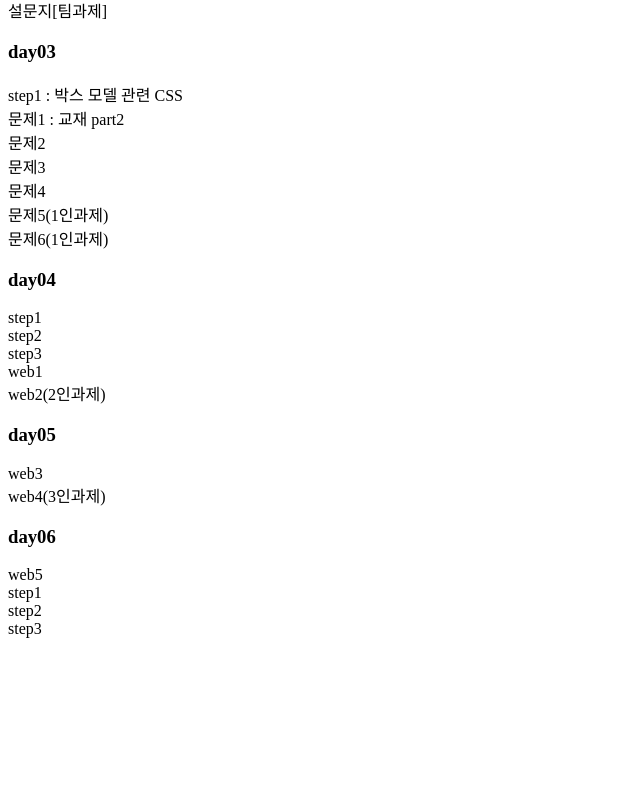
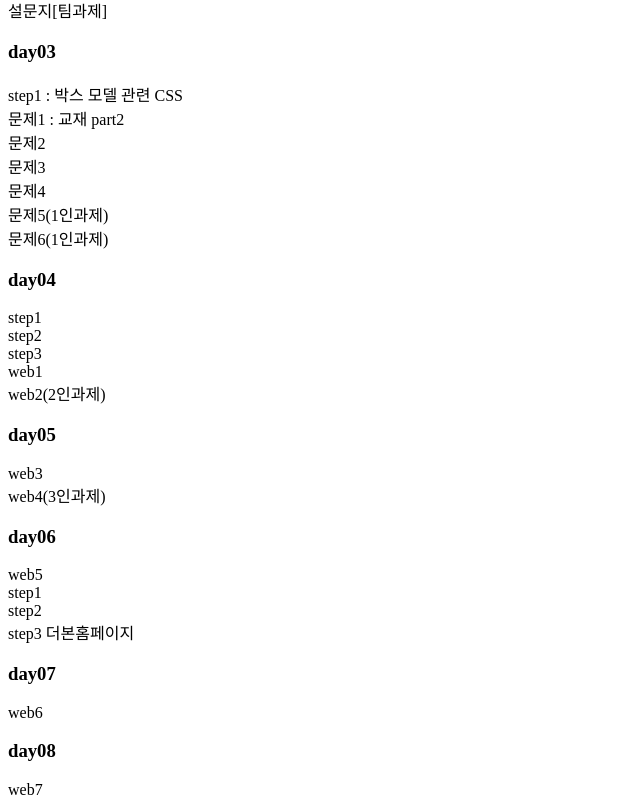
Before and after one commit to jang333/jang_2023_b_front, a plain HTML site: page index.html in a window 1280 px wide. Shown: the part 489-1296 px from the top of the page, without its empty margins (0-640 px from the left). Before the commit the page ends 1135 px from the top, so only its background shows below. Drawn offline with Linux system fonts and the light colour scheme; files that its build step writes are made by us from their sources; a script that the page names is missing.

Commit message:
231204_day8

```diff
--- a/index.html
+++ b/index.html
@@ -54,5 +54,12 @@
     <a href="DAY06/step1.html">step1</a><br/>
     <a href="DAY06/step2.html">step2</a><br/>
     <a href="DAY06/step3.html">step3</a>
+    <a href="DAY06/ex1/index.html">더본홈페이지</a>
+
+    <h3>day07</h3>
+    <a href="DAY07/web6/index.html">web6</a><br/>
+
+    <h3>day08</h3>
+    <a href="DAY08/web7/index.html">web7</a><br/>
 </body>
 </html>
```
